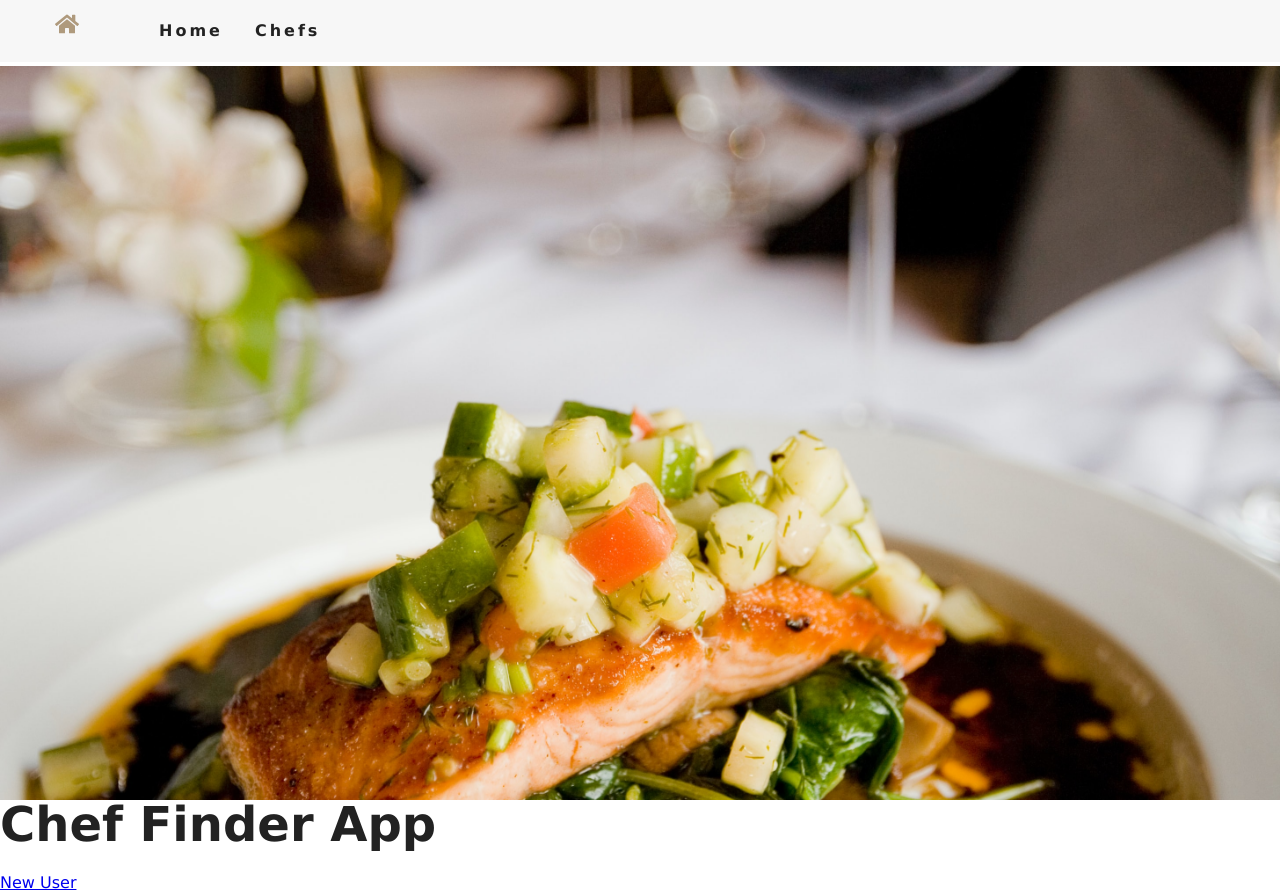
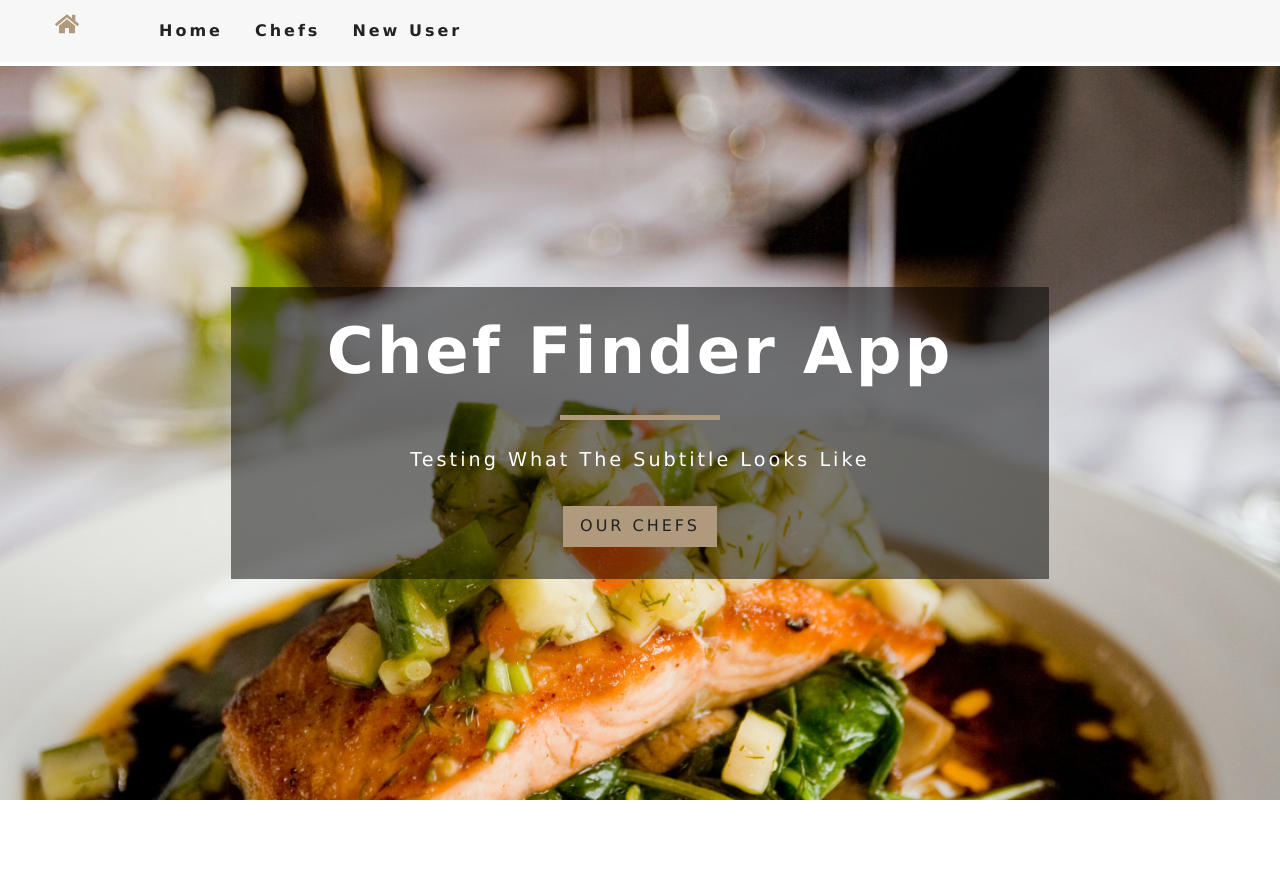
Before and after one commit to yashiazize/CapstoneProject, a React (Create React App) app in the folder front-end/: page / in a window 1280 px wide. After the commit the page ends 800 px from the top, so only its background shows below. Built offline with nearby package versions, Linux system fonts and the light colour scheme; no server answers.

Commit message:
Banner (#16)
* add banner component

* add button to banner for our chefs

* add banner to error page

* add banner to chefs index page

```diff
--- a/front-end/src/App.css
+++ b/front-end/src/App.css
@@ -118,6 +118,8 @@ h6 {
 	overflow: hidden;
 	transition: var(--mainTransition);
 	list-style-type: none;
+	display: flex;
+	justify-content: space-between;
 }
 .nav-links a {
 	display: block;
@@ -174,3 +176,44 @@ h6 {
 	min-height: 60vh;
 }
 /* End of Hero */
+
+/* BANNER */
+.banner {
+	display: inline-block;
+	background: rgba(0, 0, 0, 0.5);
+	color: var(--mainWhite);
+	padding: 2rem 1rem;
+	text-align: center;
+	text-transform: capitalize;
+	letter-spacing: var(--mainSpacing);
+}
+.banner h1 {
+	font-size: 2.5rem;
+}
+.banner div {
+	width: 10rem;
+	height: 5px;
+	background: var(--primaryColor);
+	margin: 1.7rem auto;
+}
+.banner p {
+	font-size: 1.2rem;
+	margin-bottom: 2rem;
+}
+@media screen and (min-width: 576px) {
+	.banner {
+		padding: 2rem 3rem;
+	}
+	.banner h1 {
+		font-size: 3rem;
+	}
+}
+@media screen and (min-width: 992px) {
+	.banner {
+		padding: 2rem 6rem;
+	}
+	.banner h1 {
+		font-size: 4rem;
+	}
+}
+/* End of Banner */
--- /dev/null
+++ b/front-end/src/Components/Banner.js
@@ -0,0 +1,12 @@
+const Banner = ({ children, title, subtitle }) => {
+	return (
+		<div className="banner">
+			<h1>{title}</h1>
+			<div></div>
+			<p>{subtitle}</p>
+			{children}
+		</div>
+	);
+};
+
+export default Banner;
--- a/front-end/src/Components/NavBar.js
+++ b/front-end/src/Components/NavBar.js
@@ -30,6 +30,9 @@ const NavBar = () => {
 					<li>
 						<NavLink to={"/users/chefs"}>Chefs</NavLink>
 					</li>
+					<li>
+						<NavLink to={"/users/new"}>New User</NavLink>
+					</li>
 				</ul>
 			</div>
 		</nav>
--- a/front-end/src/Pages/FourOFour.js
+++ b/front-end/src/Pages/FourOFour.js
@@ -1,11 +1,16 @@
 import Hero from "../Components/Hero";
+import Banner from "../Components/Banner";
+import { Link } from "react-router-dom";
 
 const FourOFour = () => {
 	return (
-		<>
-			<Hero></Hero>
-			<h1>❌ Page not found.</h1>
-		</>
+		<Hero>
+			<Banner title="404" subtitle="page not found">
+				<Link to={"/"} className="btn-primary">
+					return home
+				</Link>
+			</Banner>
+		</Hero>
 	);
 };
 
--- a/front-end/src/Pages/Home.js
+++ b/front-end/src/Pages/Home.js
@@ -1,14 +1,20 @@
 import { Link } from "react-router-dom";
 import Hero from "../Components/Hero";
+import Banner from "../Components/Banner";
 
 const Home = () => {
 	return (
 		<>
-			<Hero> </Hero>
-			<div>
-				<h1>Chef Finder App</h1>
-				<Link to={`/users/new`}>New User</Link>
-			</div>
+			<Hero>
+				<Banner
+					title="Chef Finder App "
+					subtitle="testing what the subtitle looks like"
+				>
+					<Link to={"/users/chefs"} className="btn-primary">
+						our chefs
+					</Link>
+				</Banner>
+			</Hero>
 		</>
 	);
 };
--- a/front-end/src/Pages/Index.js
+++ b/front-end/src/Pages/Index.js
@@ -1,10 +1,21 @@
 import ChefsList from "../Components/ChefsList";
 import Hero from "../Components/Hero";
+import Banner from "../Components/Banner";
+import { Link } from "react-router-dom";
 
 const Index = ({ chefs }) => {
 	return (
 		<>
-			<Hero hero="chefsHero" />
+			<Hero hero="chefsHero">
+				<Banner
+					title="our chefs "
+					subtitle="testing what the subtitle looks like"
+				>
+					<Link to={"/bookings/new"} className="btn-primary">
+						book a chef
+					</Link>
+				</Banner>
+			</Hero>
 			<div>
 				<ul>
 					<ChefsList chefs={chefs} />
```
